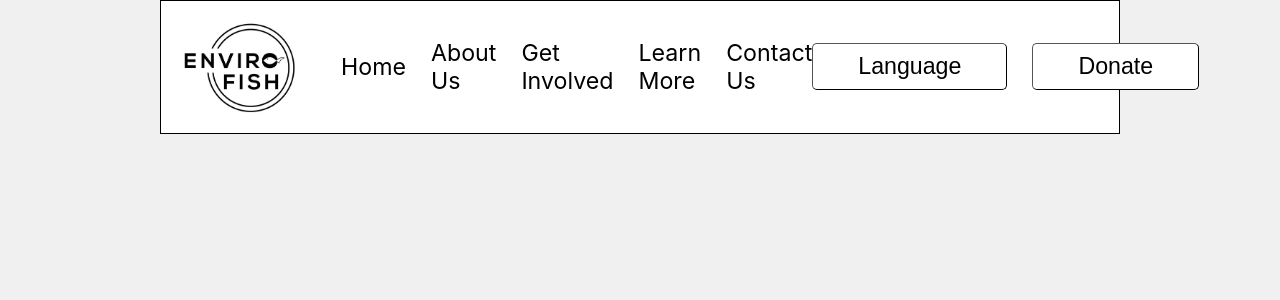
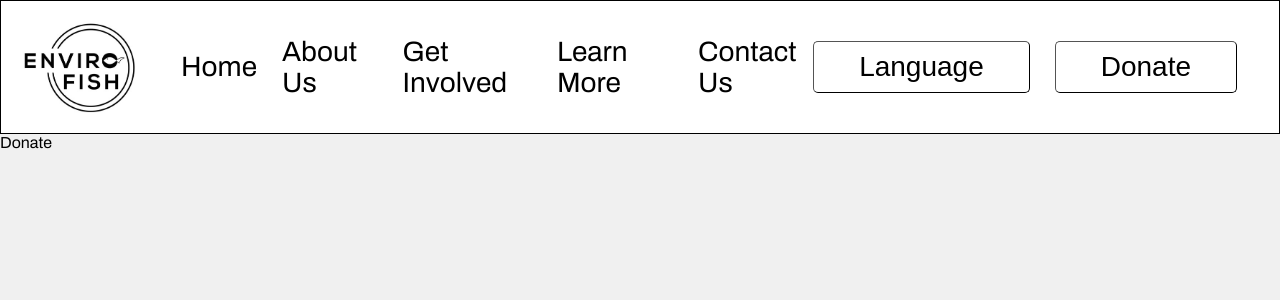
Before and after one commit to LazerG2579/IFB398_CTRL-FISH-DELETE, a React (Create React App) app in the folder IFB398_email_example/client/: page /donate in a window 1280 px wide. Shown: the top 300 px of the page. Built offline with nearby package versions, Linux system fonts and the light colour scheme.

Commit message:
navbar updated
Changes:

-updated navbar to efficiently use react router
-added donate page
-updated css to remove page margins
-imported Archivo font family

```diff
--- a/IFB398_email_example/client/package.json
+++ b/IFB398_email_example/client/package.json
@@ -6,6 +6,7 @@
     "@testing-library/jest-dom": "^5.17.0",
     "@testing-library/react": "^13.4.0",
     "@testing-library/user-event": "^13.5.0",
+    "archivo": "^0.2.0",
     "react": "^18.2.0",
     "react-dom": "^18.2.0",
     "react-router-dom": "^6.15.0",
--- a/IFB398_email_example/client/src/App.css
+++ b/IFB398_email_example/client/src/App.css
@@ -1,12 +1,15 @@
+/* Import Archivo Font family */
+  @import url('https://fonts.googleapis.com/css2?family=Archivo&display=swap');
+
 .App {
   text-align: center;
 }
 
 body {
-  padding-left: 10em;
-  padding-right: 10em;
+
   min-height: 100vh;
   background-color: #f0f0f0;
+  font-family: 'Archivo', sans-serif;
 }
 
 .nav {
@@ -33,7 +36,7 @@ body {
   text-decoration: none; /* Removes the underline */
   color: inherit; /* Inherits the color from the parent */
   vertical-align: middle; /* Centers the text vertically */
-  font-size: 1.45em; /* Adjusted font size */
+  font-size: 1.75em; /* Adjusted font size */
 }
 
 .navbar-logo {
@@ -45,7 +48,7 @@ body {
   padding: 9px 45px;
   border-radius: 5px; /* Makes the edges rounded */
   transition: background-color 0.3s; /* Smooth transition for hover effect */
-  font-size: 1.45em; /* Adjusted font size */
+  font-size: 1.75em; /* Adjusted font size */
   border-width: 1px;
   background-color: white;
 }
--- a/IFB398_email_example/client/src/App.js
+++ b/IFB398_email_example/client/src/App.js
@@ -6,6 +6,7 @@ import AboutUs from './pages/aboutUs';
 import Navbar from './components/navbar';
 import GetInvolved from './pages/getInvolved';
 import LearnMore from './pages/learnMore';
+import Donate from './pages/donate';
 
 const App = () => {
     return (
@@ -17,6 +18,7 @@ const App = () => {
                 <Route path ="/events" element={< GetInvolved />} />
                 <Route path ="/contact" element={< ContactForm />} />
                 <Route path ="/learn-more" element={< LearnMore />} />
+                <Route path ="/donate" element={< Donate />} />
 
             </Routes>
         </Router>
--- a/IFB398_email_example/client/src/components/navbar.js
+++ b/IFB398_email_example/client/src/components/navbar.js
@@ -1,5 +1,6 @@
 import React from 'react';
 import navbarlogo from '../images/navbarlogo.jpg'
+import { Link } from "react-router-dom"
 
 function Navbar() {
     return (
@@ -13,17 +14,20 @@ function Navbar() {
                 alt="Company Logo"
                 style={{ width: '145px', height: 'auto' }}
             />
-                <a href="/" className="nav-link">Home</a>
-                <a href="/about" className="nav-link">About Us</a>
-                <a href="/events" className="nav-link">Get Involved</a>
-                <a href="/learn-more" className="nav-link">Learn More</a>
-                <a href="/contact" className="nav-link">Contact Us</a>
+                <Link className="nav-link" to={"/"}> Home </Link>
+                <Link className="nav-link" to={"/about"}> About Us </Link>
+                <Link className="nav-link" to={"/events"}> Get Involved</Link>
+                <Link className="nav-link" to={"/learn-more"}> Learn More </Link>
+                <Link className="nav-link" to={"/contact"}> Contact Us </Link>
+
             </div>
 
             {/* Right side of the Navbar */}
             <div className="nav-right">
                 <button className="nav-button">Language</button>
+                <Link to="/donate">
                 <button className="nav-button">Donate</button>
+                </Link>
             </div>
         </div>
     );
--- /dev/null
+++ b/IFB398_email_example/client/src/pages/donate.js
@@ -0,0 +1,7 @@
+import React from 'react'
+
+export default function Donate() {
+  return (
+    <div>Donate</div>
+  )
+}
```
Also changed, not shown: 2 other files (tests, documents, lock files or other folders).
